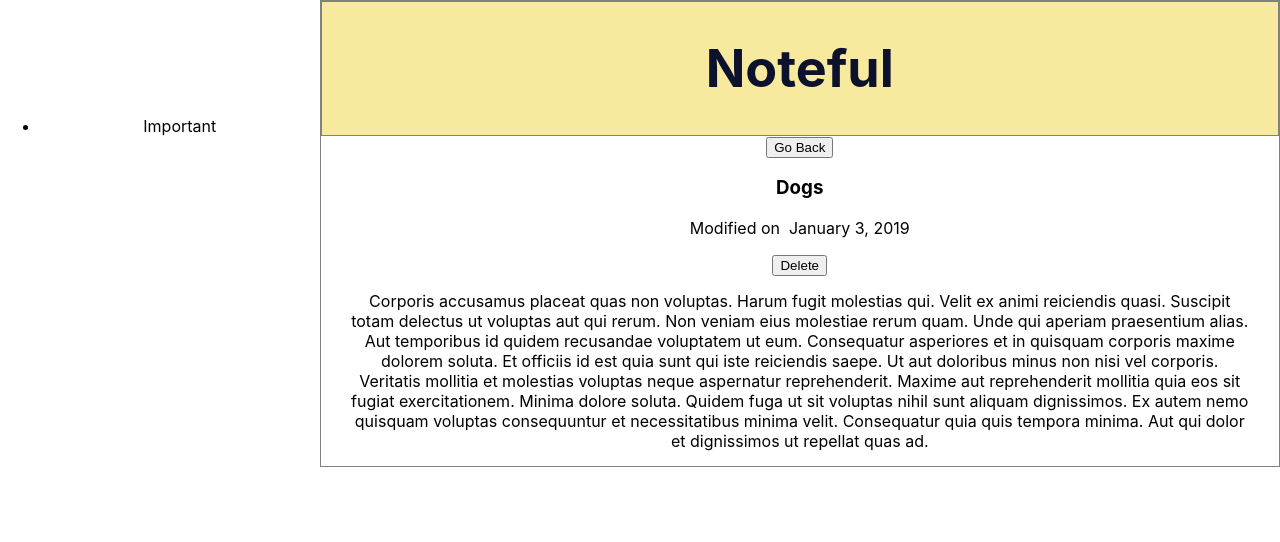
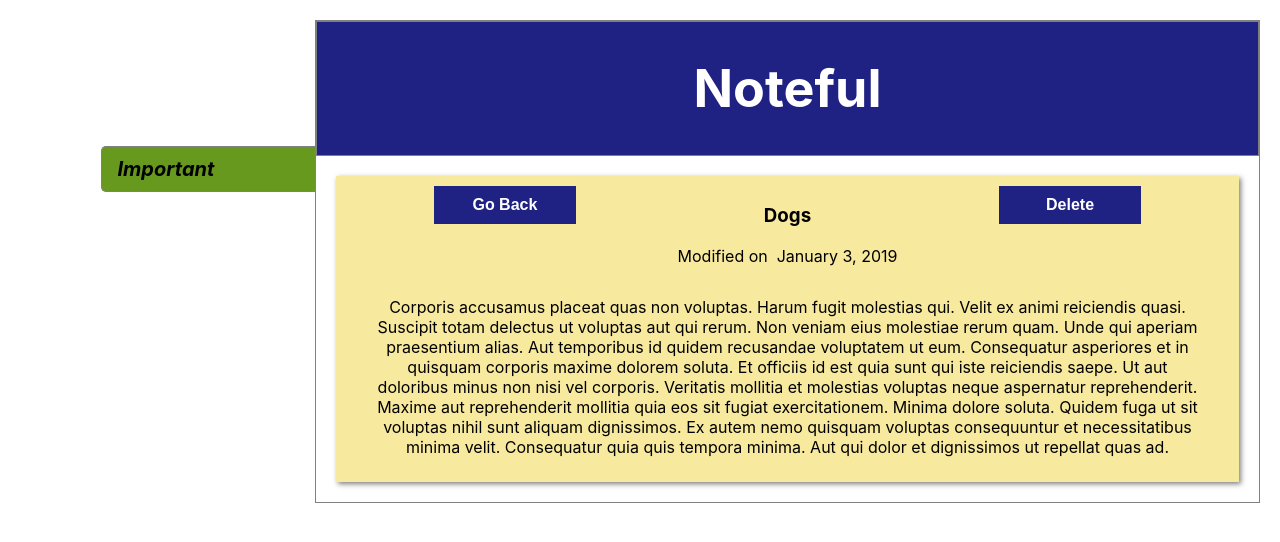
Before and after one commit to hzuber/noteful, a React (Create React App) app: page /note/cbc787a0-ffaf-11e8-8eb2-f2801f1b9fd1 in a window 1280 px wide. Shown: the top 542 px of the page. Built offline with nearby package versions, Linux system fonts and the light colour scheme.

Commit message:
css done

```diff
--- a/src/App.css
+++ b/src/App.css
@@ -1,26 +1,33 @@
 .App {
   text-align: center;
   display: flex;
+  align-items: stretch;
 }
 
 .App-header {
   text-decoration: none;
-  background-color: rgb(247, 233, 158);
+  background-color: rgb(31, 33, 131);
   font-size: calc(10px + 2vmin);
   border: 1px solid grey;
 }
 
 .header-text{
   text-decoration: none;
-  color: rgb(12, 18, 43);
+  color: white;
 }
 
 .App-sidebar{
   width: 25%;
   min-width: 150px;
-  margin-top: 100px;
+  margin-top: 130px;
 }
 .App-main{
   border: 1px solid grey;
   width: 75%;
+  margin: 20px 20px 20px 0px;
 }
+
+.App-content{
+  background: white;
+  padding: 20px;
+}
--- a/src/Sidebar/sidebar.css
+++ b/src/Sidebar/sidebar.css
@@ -14,15 +14,16 @@
     border-left: 1px solid grey;
     border-radius: 5px 0px 0px 5px;
     margin-right: 0px;
+    margin-left: 30%;
     font-size: 20px;
     font-weight: bolder;
-    background-color: rgb(255, 217, 0);
+    background-color: #A2CC66;
+    color: rgb(0, 15, 73);
 }
 .NavLink{
     color: rgb(0, 15, 73);
 }
 .activeNavLink > .folder{
-    color: rgb(255, 217, 0);
     font-style: italic;
-    background-color: rgb(0, 15, 73);
+    background-color: #67991F;
 }
--- a/src/noteList/noteList.css
+++ b/src/noteList/noteList.css
@@ -1,3 +1,6 @@
+*{
+    box-sizing: border-box;
+}
 .note-list{
     list-style: none;
     padding: 0px;
@@ -6,12 +9,14 @@
     flex-wrap: wrap;
 }
 .note{
-    color: black;
+    color: rgb(1, 15, 71);
     border: solid 1px grey;
-    height: 200px;
-    width: 200px;
+    height: 150px;
+    width: 150px;
     margin: 5px;
     background-color: rgb(247, 233, 158);
+    padding: 5px;
+    box-shadow: 2px 2px 5px #3d3d3da8;
 }
 .add-note-btn{
     background-color: rgb(247, 233, 158);
--- a/src/noteList/noteList.js
+++ b/src/noteList/noteList.js
@@ -1,25 +1,27 @@
 import React from 'react';
 import NOTES from '../noteStore/noteStore';
 import Moment from 'react-moment';
-import {Link} from 'react-router-dom';
+import { Link } from 'react-router-dom';
 import './noteList.css';
 
-export default function NoteList(props){
-    const notes= props.match.params.folderId ?
+export default function NoteList(props) {
+    const notes = props.match.params.folderId ?
         NOTES.notes.filter(note =>
-        note.folderId === props.match.params.folderId) :
+            note.folderId === props.match.params.folderId) :
         NOTES.notes;
-    return(
+    return (
         <>
             <ul className="note-list">
-                {notes.map((note)=>
+                {notes.sort((note1, note2) =>
+                    note1.modified < note2.modified ? 1 : -1
+                ).map((note) =>
                     <Link
-                        to = {`/note/${note.id}`}
+                        to={`/note/${note.id}`}
                         style={{ textDecoration: 'none' }}>
                         <li key={note.id} className="note">
                             <h4>{note.name}</h4>
-                            <p>Modified on &nbsp;
-                                <Moment format = "LL">
+                            <p>Modified on&nbsp;
+                                <Moment format="LL">
                                     {note.modified}
                                 </Moment>
                             </p>
--- a/src/notePage/notePage.css
+++ b/src/notePage/notePage.css
@@ -1,3 +1,42 @@
+.Note{
+    display: flex;
+    flex-direction: column;
+    background-color: rgb(247, 233, 158);
+    padding: 10px;
+    box-shadow: 2px 2px 5px #3d3d3da8;
+}
+.note-header{
+    display: flex;
+    width: 80%;
+    align-content: space-between;
+    align-items: center;
+    align-self: center;
+}
+.go-back-btn{
+    width: 20%;
+    align-self: flex-start;
+    padding: 10px;
+    font-size: 16px;
+    font-weight: bolder;
+    background-color: rgb(31, 33, 131);
+    color: white;
+    outline: none;
+    border: none;
+}
+.note-header-text{
+    width: 60%;
+}
+.delete-btn{
+    width: 20%;
+    align-self: flex-start;
+    padding: 10px;
+    font-size: 16px;
+    font-weight: bolder;
+    background-color: rgb(31, 33, 131);
+    color: white;
+    outline: none;
+    border: none;
+}
 .note-content{
     margin: 15px 30px;
 }
--- a/src/notePage/notePage.js
+++ b/src/notePage/notePage.js
@@ -12,18 +12,20 @@
 
     return (
         <article className="Note">
-            <header>
+            <header className="note-header">
                 <button
                     className="go-back-btn"
                     onClick = {this.props.onGoBack}>
                     Go Back
                 </button>
+                <div className="note-header-text">
                     <h3>{note.name}</h3>
                     <p>Modified on &nbsp;
                         <Moment format = "LL">
                         {note.modified}
                         </Moment>
                     </p>
+                </div>
                 <button className='delete-btn'>
                     Delete
                 </button>
--- a/src/noteSidebar/noteSidebar.css
+++ b/src/noteSidebar/noteSidebar.css
@@ -0,0 +1,16 @@
+.selected-folder{
+    text-align: left;
+    padding: 10px 25px 10px 15px;
+    margin: 15px;
+    text-decoration: none !important;
+    border-top: 1px solid grey;
+    border-bottom: 1px solid grey;
+    border-left: 1px solid grey;
+    border-radius: 5px 0px 0px 5px;
+    margin-right: 0px;
+    margin-left: 30%;
+    font-size: 20px;
+    font-weight: bolder;
+    font-style: italic;
+    background-color: #67991F;
+}
--- a/src/noteSidebar/noteSidebar.js
+++ b/src/noteSidebar/noteSidebar.js
@@ -9,8 +9,8 @@
         folder.id === note.folderId)
     return (
         <div className="sidebar-container">
-            <ul>
-                <li>{folder.name}</li>
+            <ul className="folder-list">
+                <li className="selected-folder">{folder.name}</li>
             </ul>
         </div>
     )
```
Lines whose indentation alone changed are shown as unchanged.
